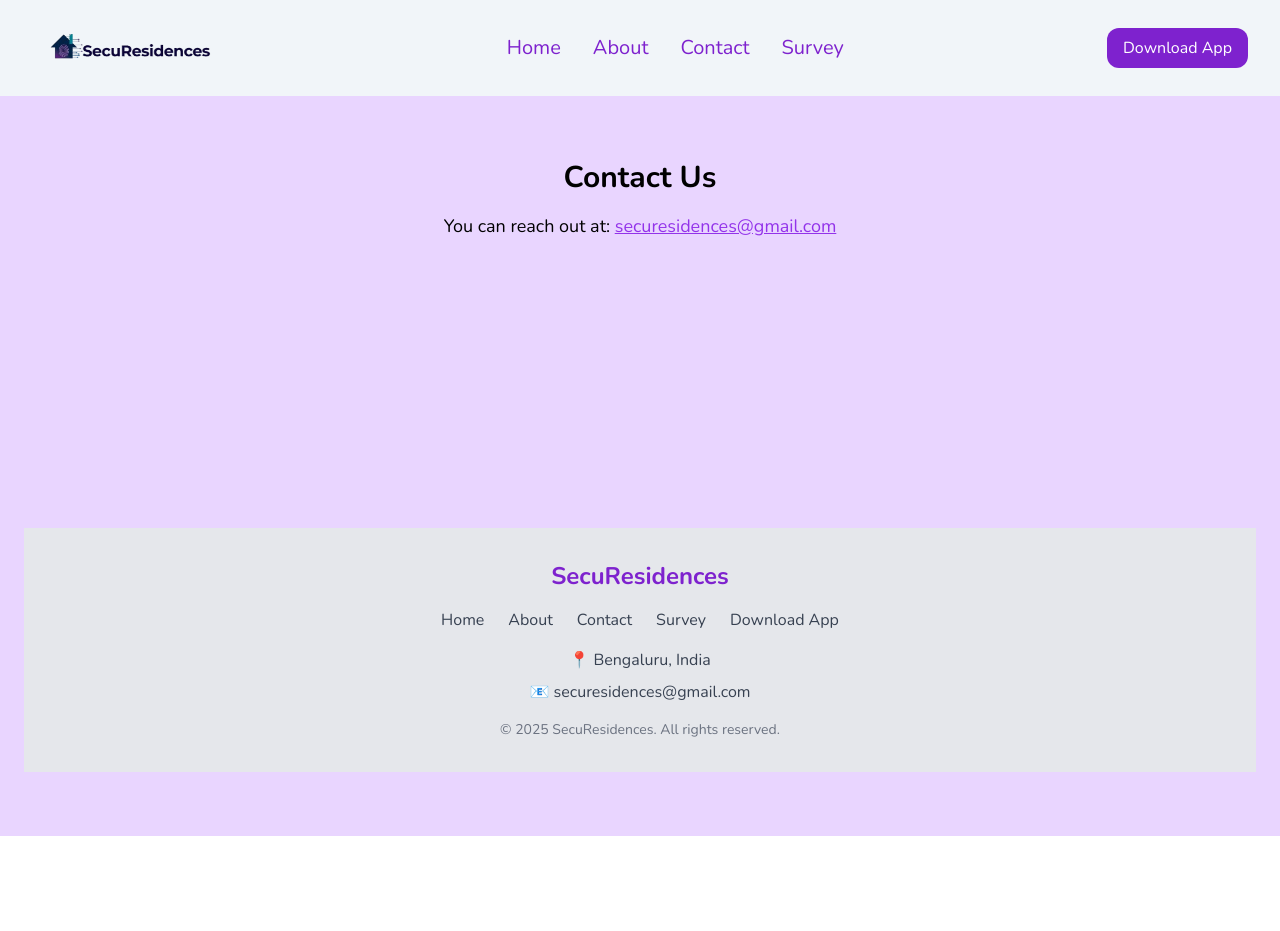
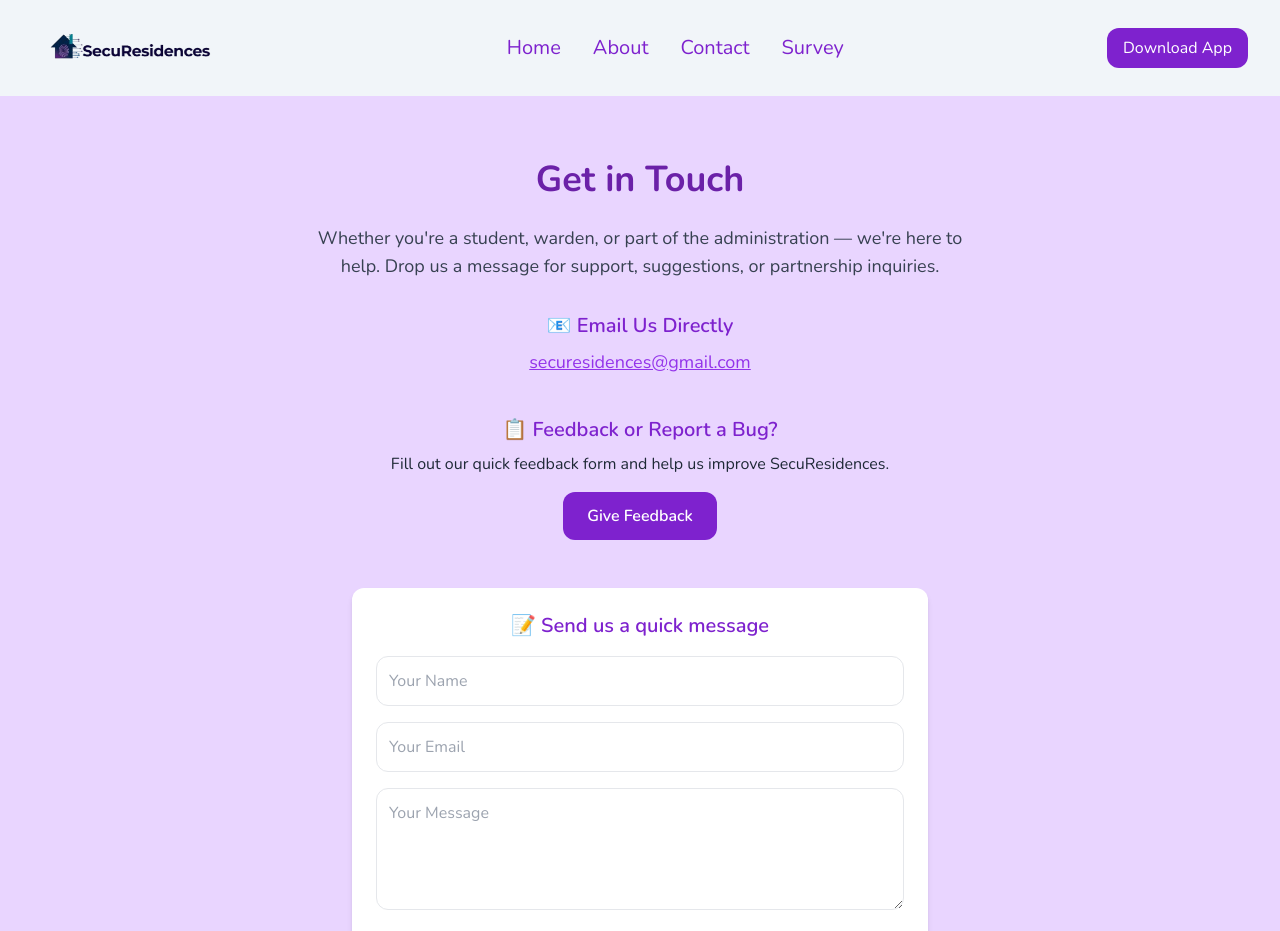
Before and after one commit to AKB2004/Welcomewebsite-SecuResidences-app-, a React (Vite) app in the folder welcomeweb/: page /contact in a window 1280 px wide. Shown: the top 931 px of the page. Before the commit the page ends 836 px from the top, so only its background shows below. Built offline with nearby package versions, Linux system fonts and the light colour scheme; a web font is replaced by a local one.

Commit message:
completed the contact page and intgretated using backend

```diff
--- a/welcomeweb/src/components/Contact.jsx
+++ b/welcomeweb/src/components/Contact.jsx
@@ -1,16 +1,120 @@
-import React from "react";
+import React, { useState } from "react";
+import axios from "axios";
 import Footer from "./Footer";
+// import Survey from "./components/Survey";
+import { Link } from "react-router-dom";
 
 
+const Contact = () => {
+  const [formData, setFormData] = useState({
+    name: "",
+    email: "",
+    message: ""
+  });
 
-const Contact = () => (
-    <div className="max-h-screen px-6 py-16 text-center bg-purple-200 ">
-      <div className="mb-72">
-      <h1  id="contact" className="mb-4 text-3xl font-bold">Contact Us</h1>
-      <p className="text-lg">You can reach out at: <a href="mailto:securesidences@gmail.com" className="text-purple-600 underline">securesidences@gmail.com</a></p>
+  const [status, setStatus] = useState("");
+
+  const handleChange = (e) => {
+    setFormData((prev) => ({
+      ...prev,
+      [e.target.name]: e.target.value
+    }));
+  };
+
+  const handleSubmit = async (e) => {
+    e.preventDefault();
+    setStatus("Sending...");
+
+    try {
+      await axios.post("http://localhost:5000/contact", formData);
+      setStatus("✅ Message sent!");
+      setFormData({ name: "", email: "", message: "" });
+    } catch (error) {
+      console.error("Error sending message:", error);
+      setStatus("❌ Failed to send message.");
+    }
+  };
+
+  return (
+    <div className="min-h-screen px-6 py-16 text-center bg-purple-200">
+      <h1 className="mb-6 text-4xl font-bold text-purple-800">Get in Touch</h1>
+      <p className="max-w-2xl mx-auto mb-8 text-lg text-gray-700">
+        Whether you're a student, warden, or part of the administration — we're here to help.
+        Drop us a message for support, suggestions, or partnership inquiries.
+      </p>
+
+      {/* Contact Email Section */}
+      <div className="mb-10">
+        <h3 className="text-xl font-semibold text-purple-700">📧 Email Us Directly</h3>
+        <a
+          href="mailto:securesidences@gmail.com"
+          className="inline-block mt-2 text-lg text-purple-600 underline"
+        >
+          securesidences@gmail.com
+        </a>
       </div>
-      <Footer/>
+
+      {/* Feedback Form Link */}
+      <div className="mb-12">
+        <h3 className="text-xl font-semibold text-purple-700">📋 Feedback or Report a Bug?</h3>
+        <p className="mt-2 text-gray-800">
+          Fill out our quick feedback form and help us improve SecuResidences.
+        </p>
+        <Link
+  to="/survey"
+  className="inline-block px-6 py-3 mt-4 font-semibold text-white bg-purple-700 rounded-xl hover:bg-purple-600"
+>
+  Give Feedback
+</Link>
+
+      </div>
+
+      {/* Working Contact Form */}
+      <div className="max-w-xl p-6 mx-auto mt-10 bg-white shadow-md rounded-xl mb-14">
+        <h3 className="mb-4 text-xl font-semibold text-purple-700">📝 Send us a quick message</h3>
+        <form onSubmit={handleSubmit} className="space-y-4">
+          <input
+            type="text"
+            name="name"
+            value={formData.name}
+            placeholder="Your Name"
+            onChange={handleChange}
+            className="w-full p-3 border rounded-xl"
+            required
+          />
+          <input
+            type="email"
+            name="email"
+            value={formData.email}
+            placeholder="Your Email"
+            onChange={handleChange}
+            className="w-full p-3 border rounded-xl"
+            required
+          />
+          <textarea
+            name="message"
+            value={formData.message}
+            placeholder="Your Message"
+            rows="4"
+            onChange={handleChange}
+            className="w-full p-3 border rounded-xl"
+            required
+          />
+          <button
+            type="submit"
+            className="w-full px-4 py-2 font-semibold text-white bg-purple-700 rounded-xl hover:bg-purple-600"
+          >
+            Send Message
+          </button>
+          {status && (
+            <p className="mt-2 text-sm text-purple-700">{status}</p>
+          )}
+        </form>
+      </div>
+
+      <Footer />
     </div>
   );
+};
 
-  export default Contact;
+export default Contact;
--- a/welcomeweb/src/components/Survey.jsx
+++ b/welcomeweb/src/components/Survey.jsx
@@ -4,7 +4,7 @@
 // const Survey = () => {
 //   return (
 //     <div className="p-6 text-center">
-//       <h1 className="text-3xl font-bold text-purple-700 mb-4">Give Us Your Feedback</h1>
+//       <h1 className="mb-4 text-3xl font-bold text-purple-700">Give Us Your Feedback</h1>
 //       <iframe
 //         src="https://docs.google.com/forms/d/e/1FAIpQLSe9MSrK0oD4RVjfHdUajXWiuIDXdbgC6XeSnBgqMeDNVn-HKw/viewform?usp=dialog "
 //         width="100%"
@@ -18,17 +18,19 @@
 
 // export default Survey;
 import React, { useState } from "react";
+// import Contact from "./Contact";
+
 
 const Survey = () => {
   const [loaded, setLoaded] = useState(false);
 
   return (
     <div className="min-h-screen px-6 py-16 text-center bg-white">
-      <h1 className="text-3xl font-bold mb-4">We Value Your Opinion</h1>
+      <h1 className="mb-4 text-3xl font-bold">We Value Your Opinion</h1>
 
       {!loaded && (
         <div className="flex justify-center items-center h-[600px]">
-          <div className="animate-spin rounded-full h-16 w-16 border-t-4 border-purple-600 border-opacity-50"></div>
+          <div className="w-16 h-16 border-t-4 border-purple-600 border-opacity-50 rounded-full animate-spin"></div>
         </div>
       )}
 
```
Also changed, not shown: welcomeweb/package.json (+11 -1 lines), welcomeweb/server.js (added, +43 -0 lines), 2 other files (tests, documents, lock files or other folders).
